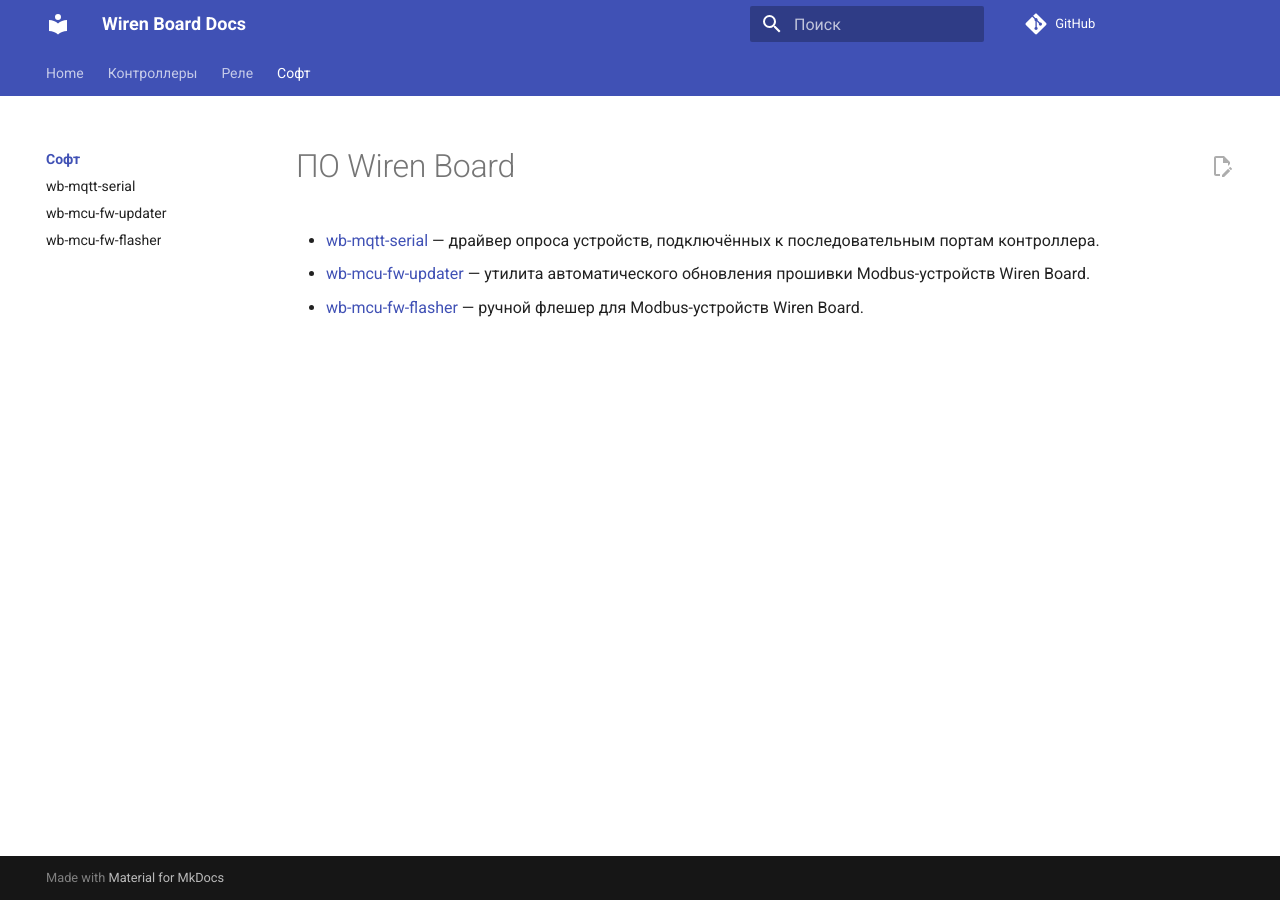
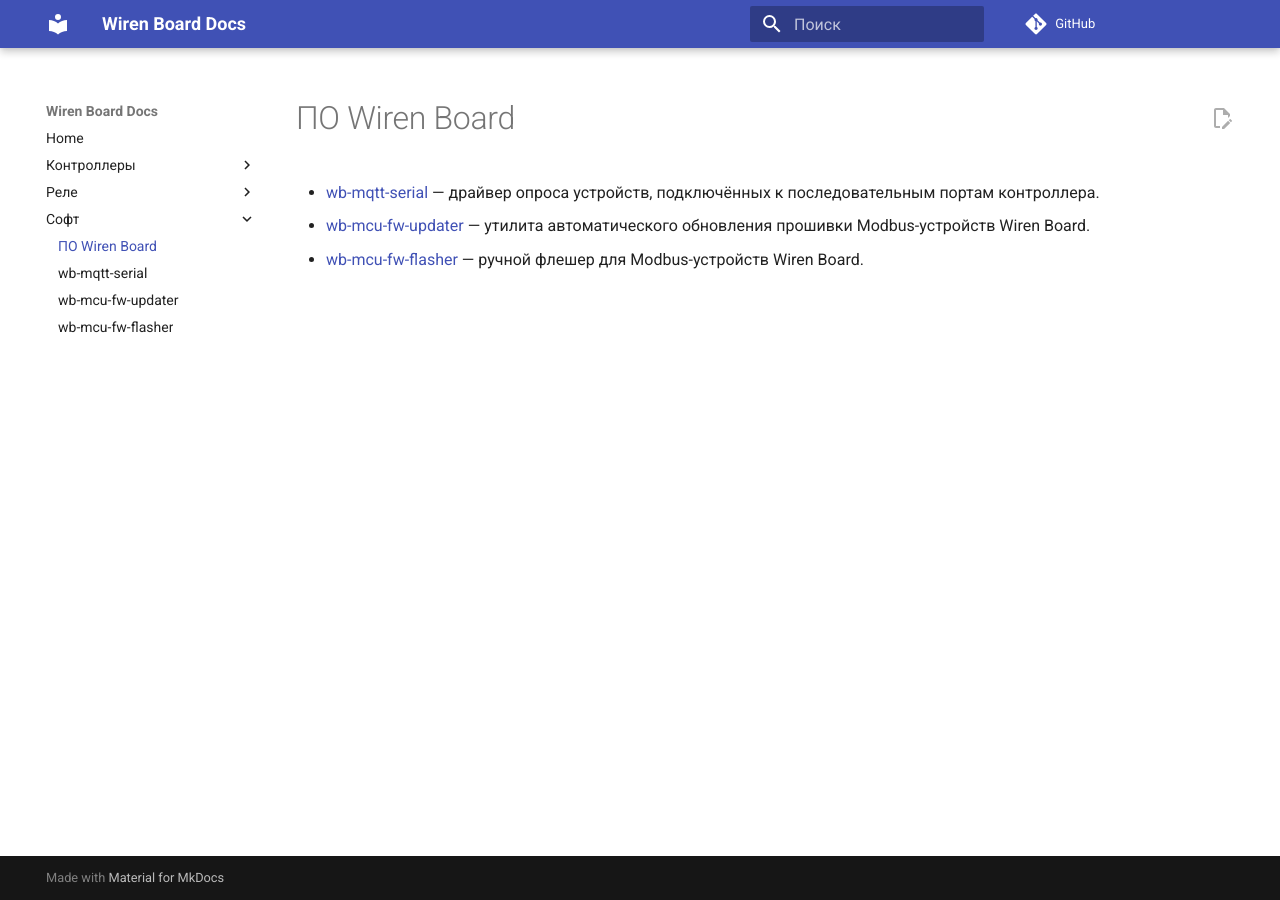
Before and after one commit to aadegtyarev/mkdocs-test, an MkDocs documentation site: the page built from docs/soft/index.md, in a window 1280 px wide. Built offline with MkDocs 1.6.1 and Material for MkDocs 9.7.7, drawn with Linux system fonts in a browser that asks for light colours; comment, search, counter and statistics services are not loaded.

Commit message:
Подшаманил настройки

```diff
--- a/mkdocs.yml
+++ b/mkdocs.yml
@@ -22,9 +22,7 @@
     - content.action.edit
     - search.suggest
     - search.highlight
-    - navigation.indexes
     - navigation.top
-    - navigation.tabs
     - toc.integrate
   language: ru
   primary: green
```
